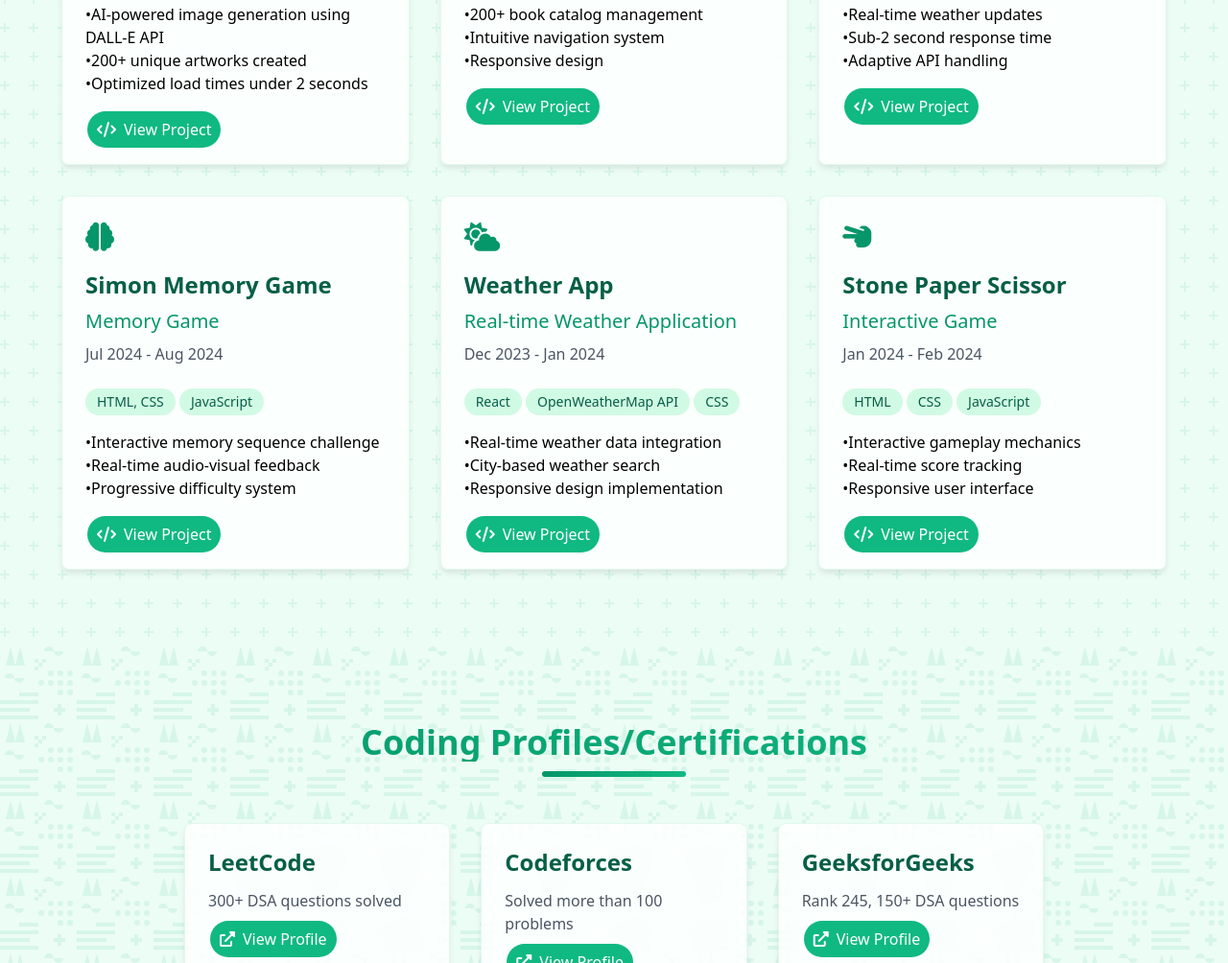
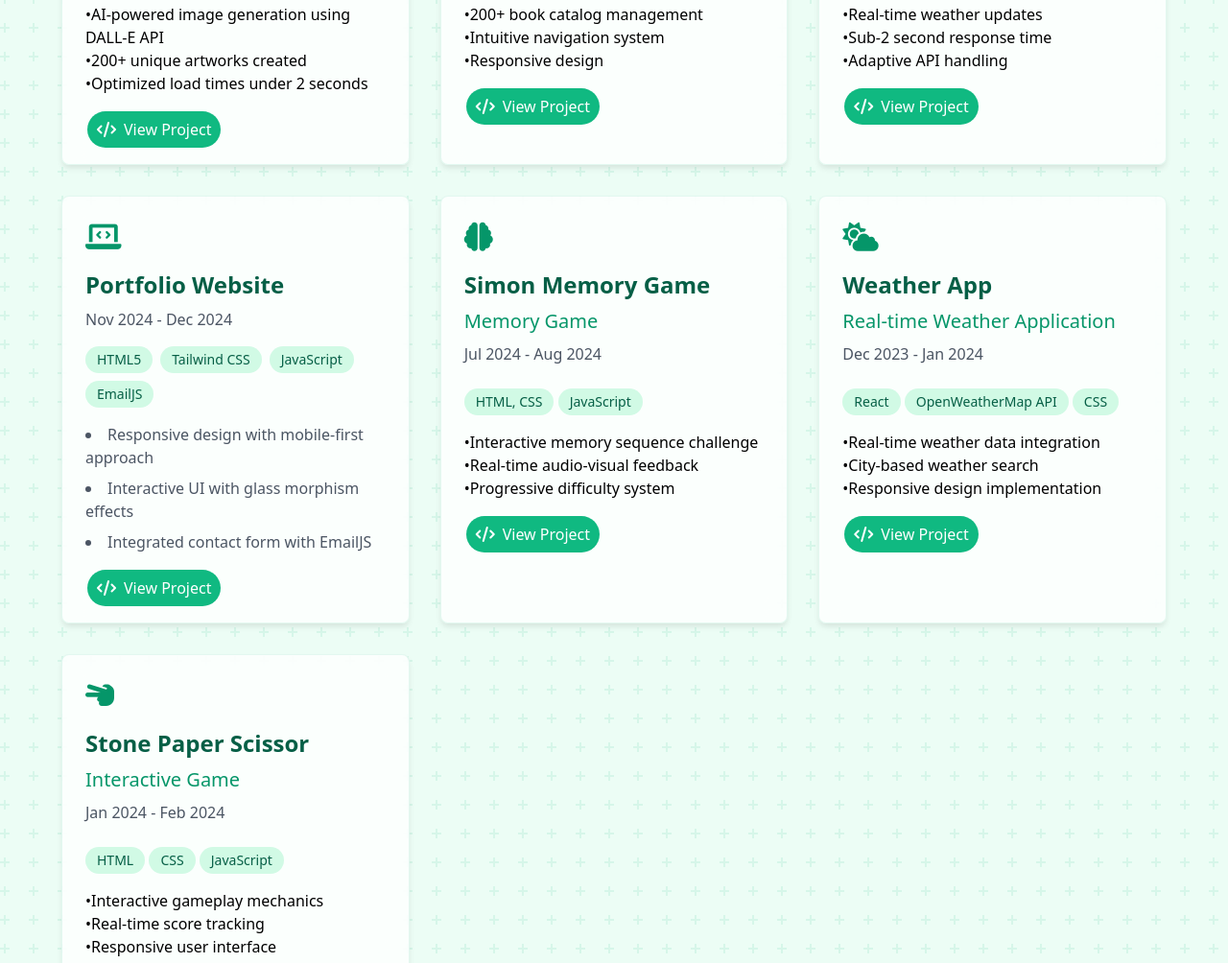
Before and after one commit to miducosf/green, a plain HTML site: page index.html in a window 1280 px wide. Shown: the part 2814-3818 px from the top of the page at 96% size. Drawn offline with nearby package versions, Linux system fonts and the light colour scheme.

Commit message:
add this project too

```diff
--- a/index.html
+++ b/index.html
@@ -307,6 +307,39 @@
                         <i class="fas fa-code mr-2"></i>View Project
                     </a>
                 </div>
+                  <!-- Portfolio Website -->
+                  <div class="glass-card p-6 hover:scale-105 transition-transform duration-300">
+                    <div class="card-icon mb-4">
+                        <i class="fas fa-laptop-code text-3xl text-emerald-600"></i>
+                    </div>
+                    <h3 class="text-2xl font-bold text-emerald-800 mb-2">Portfolio Website</h3>
+                    <p class="text-gray-600 mb-4">Nov 2024 - Dec 2024</p>
+
+                    <div class="flex flex-wrap gap-2 mb-4">
+                        <span class="inline-block bg-emerald-100 text-emerald-800 px-3 py-1 rounded-full text-sm">
+                            HTML5
+                        </span>
+                        <span class="inline-block bg-emerald-100 text-emerald-800 px-3 py-1 rounded-full text-sm">
+                            Tailwind CSS
+                        </span>
+                        <span class="inline-block bg-emerald-100 text-emerald-800 px-3 py-1 rounded-full text-sm">
+                            JavaScript
+                        </span>
+                        <span class="inline-block bg-emerald-100 text-emerald-800 px-3 py-1 rounded-full text-sm">
+                            EmailJS
+                        </span>
+                    </div>
+
+                    <ul class="list-disc list-inside text-gray-600 mb-6 space-y-2">
+                        <li>Responsive design with mobile-first approach</li>
+                        <li>Interactive UI with glass morphism effects</li>
+                        <li>Integrated contact form with EmailJS</li>
+                    </ul>
+
+                    <a href="https://neha13singh.github.io/Portfolio/" target="_blank" class="link-button">
+                        <i class="fas fa-code mr-2"></i>View Project
+                    </a>
+                </div>
                 <!-- simon game -->
                 <div class="glass-card p-6 hover:scale-105 transition-transform duration-300">
                     <div class="card-icon mb-4">
@@ -375,6 +408,7 @@
                         <i class="fas fa-code mr-2"></i>View Project
                     </a>
                 </div>
+
             </div>
         </div>
     </section>
```
